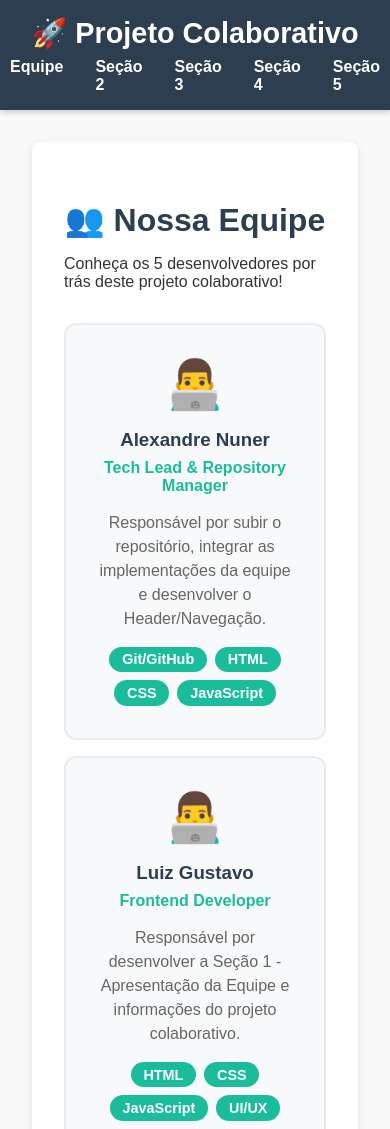
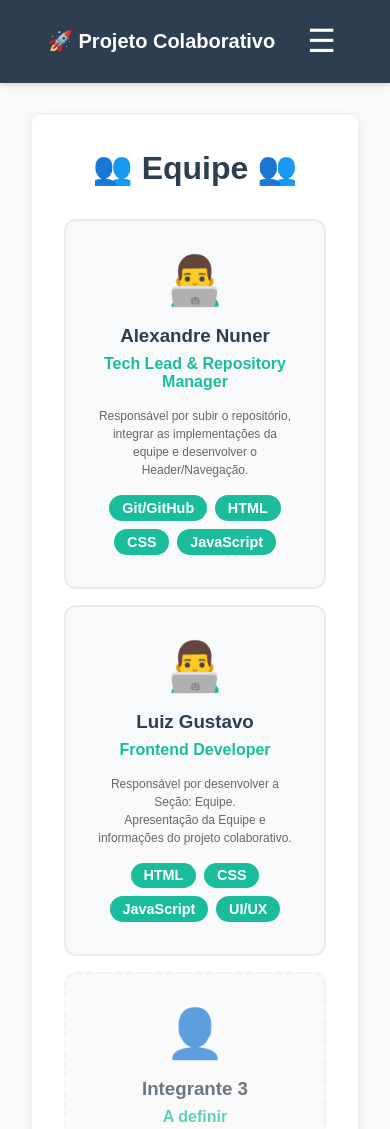
Before and after one commit to wakenedo/LandPage, a plain HTML site: page index.html in a window 390 px wide. Shown: the top 1129 px of the page. Drawn offline with Linux system fonts and the light colour scheme; files whose address does not match are found by name.

Commit message:
chore(header): Sticky header and nav for mobile interfaces

```diff
--- a/components/equipe-section.html
+++ b/components/equipe-section.html
@@ -7,8 +7,7 @@
 </head>
 <section class="equipe-section" id="equipe-section">
   <div class="container">
-    <h2>👥 Nossa Equipe</h2>
-    <p>Conheça os 5 desenvolvedores por trás deste projeto colaborativo!</p>
+    <h2>👥 Equipe 👥</h2>
 
     <div class="team-grid">
       <div class="team-member">
@@ -32,8 +31,8 @@
         <h3>Luiz Gustavo</h3>
         <p class="role">Frontend Developer</p>
         <p class="description">
-          Responsável por desenvolver a Seção 1 - Apresentação da Equipe e
-          informações do projeto colaborativo.
+          Responsável por desenvolver a Seção: Equipe. <br />
+          Apresentação da Equipe e informações do projeto colaborativo.
         </p>
         <div class="skills">
           <span class="skill">HTML</span>
@@ -48,8 +47,8 @@
         <h3>Integrante 3</h3>
         <p class="role">A definir</p>
         <p class="description">
-          Responsável por desenvolver a Seção 2 - Aguardando definição do
-          conteúdo e especialidade.
+          Responsável por desenvolver a Seção 2 <br />
+          Aguardando definição do conteúdo e especialidade.
         </p>
         <div class="skills">
           <span class="skill">Em breve</span>
@@ -61,8 +60,8 @@
         <h3>Integrante 4</h3>
         <p class="role">A definir</p>
         <p class="description">
-          Responsável por desenvolver a Seção 3 - Aguardando definição do
-          conteúdo e especialidade.
+          Responsável por desenvolver a Seção 3 <br />
+          Aguardando definição do conteúdo e especialidade.
         </p>
         <div class="skills">
           <span class="skill">Em breve</span>
@@ -74,8 +73,8 @@
         <h3>Integrante 5</h3>
         <p class="role">A definir</p>
         <p class="description">
-          Responsável por desenvolver a Seção 4 - Aguardando definição do
-          conteúdo e especialidade.
+          Responsável por desenvolver a Seção 4 <br />
+          Aguardando definição do conteúdo e especialidade.
         </p>
         <div class="skills">
           <span class="skill">Em breve</span>
--- a/components/header.html
+++ b/components/header.html
@@ -1,22 +1,16 @@
-<header>
+<div class="header-container">
   <h1>🚀 Projeto Colaborativo</h1>
+
+  <!-- Hamburger toggle -->
+  <button class="nav-toggle" aria-label="Abrir menu">☰</button>
+
   <nav>
     <ul>
-      <li>
-        <a href="#equipe-section">Equipe</a>
-      </li>
-      <li>
-        <a href="#section02">Seção 2</a>
-      </li>
-      <li>
-        <a href="#section03">Seção 3</a>
-      </li>
-      <li>
-        <a href="#section04">Seção 4</a>
-      </li>
-      <li>
-        <a href="#section05">Seção 5</a>
-      </li>
+      <li><a href="#equipe-section">Equipe</a></li>
+      <li><a href="#section02">Seção 2</a></li>
+      <li><a href="#section03">Seção 3</a></li>
+      <li><a href="#section04">Seção 4</a></li>
+      <li><a href="#section05">Seção 5</a></li>
     </ul>
   </nav>
-</header>
+</div>
--- a/components/styles/equipe-section.css
+++ b/components/styles/equipe-section.css
@@ -1,7 +1,8 @@
 .equipe-section {
   background: #fff;
   border-radius: 8px;
-  padding: 2rem;
+  padding: 0.5rem 2rem;
+
   box-shadow: 0 2px 10px rgba(0, 0, 0, 0.1);
   margin-bottom: 2rem;
 }
@@ -66,6 +67,8 @@
 }
 
 .description {
+  text-align: center;
+  font-size: 0.75rem;
   color: #666;
   margin: 1rem 0;
   line-height: 1.5;
--- a/components/styles/header.css
+++ b/components/styles/header.css
@@ -1,24 +1,36 @@
+/* ===== HEADER BASE ===== */
+.header-container {
+  display: flex;
+  justify-content: space-between;
+  width: 100%;
+  max-width: 1200px;
+  margin: 0 auto;
+  padding: 0 1rem;
+}
 header {
   background: #2c3e50;
   color: #fff;
-  padding: 1rem;
-  position: sticky;
-  top: 0;
-  z-index: 1000;
-  box-shadow: 0 2px 6px rgba(0, 0, 0, 0.2);
+  padding: 1rem 2rem;
+  position: sticky; /* fixa no scroll */
+  top: 0; /* gruda no topo */
+  z-index: 1000; /* fica acima do conteúdo */
+  box-shadow: 0 2px 6px rgba(0, 0, 0, 0.15);
+  display: flex;
+  align-items: center;
+  justify-content: space-between;
 }
 
+/* Logo / Título */
 header h1 {
-  margin: 0 0 0.5rem 0;
-  text-align: center;
-  font-size: 1.8rem;
+  font-size: 1.25rem;
+
+  white-space: nowrap; /* evita quebrar em mobile */
 }
 
-/* Navegação */
+/* ===== NAV DESKTOP ===== */
 nav ul {
   list-style: none;
   display: flex;
-  justify-content: center;
   gap: 2rem;
   padding: 0;
   margin: 0;
@@ -27,11 +39,64 @@ nav ul {
 nav ul li a {
   color: #fff;
   text-decoration: none;
-  font-weight: bold;
-  font-size: 1rem;
+  font-weight: 600;
+  font-size: 0.95rem;
   transition: color 0.2s ease;
 }
 
 nav ul li a:hover {
   color: #1abc9c;
 }
+
+/* Botão hamburger escondido no desktop */
+.nav-toggle {
+  display: none;
+  background: none;
+  border: none;
+  color: #fff;
+  font-size: 2rem;
+  cursor: pointer;
+}
+
+/* ===== NAV MOBILE ===== */
+@media (max-width: 768px) {
+  nav {
+    position: absolute;
+    top: 100%; /* aparece logo abaixo do header */
+    right: 0.5rem;
+    left: 0.5rem; /* ocupa quase toda largura */
+    background: #2e3a46;
+    border-bottom-right-radius: 8px;
+    border-bottom-left-radius: 8px;
+    overflow: hidden;
+    max-height: 0;
+    transition: max-height 0.3s ease;
+  }
+
+  nav.open {
+    max-height: 400px; /* altura suficiente p/ links */
+  }
+
+  nav ul {
+    flex-direction: column;
+    gap: 0;
+  }
+
+  nav ul li {
+    border-bottom: 1px solid rgba(255, 255, 255, 0.1);
+  }
+
+  nav ul li:last-child {
+    border-bottom: none;
+  }
+
+  nav ul li a {
+    display: block;
+    padding: 1rem;
+    font-size: 1rem;
+  }
+
+  .nav-toggle {
+    display: block;
+  }
+}
--- a/src/script.js
+++ b/src/script.js
@@ -10,11 +10,18 @@ async function loadSection(sectionName) {
   await loadComponent(sectionName, `${sectionName}.html`);
 }
 
+document.addEventListener("click", (e) => {
+  const toggle = e.target.closest(".nav-toggle");
+  if (toggle) {
+    document.querySelector("header nav").classList.toggle("open");
+  }
+});
+
 async function init() {
   document.getElementById("app").innerHTML = `
-    <div id="header"></div>
+    <header id="header"></header>
     <main>
-    <div id="equipe-section" />
+    <div id="equipe-section"></div>
     </main>
     <div id="footer"></div>
   `;
```
